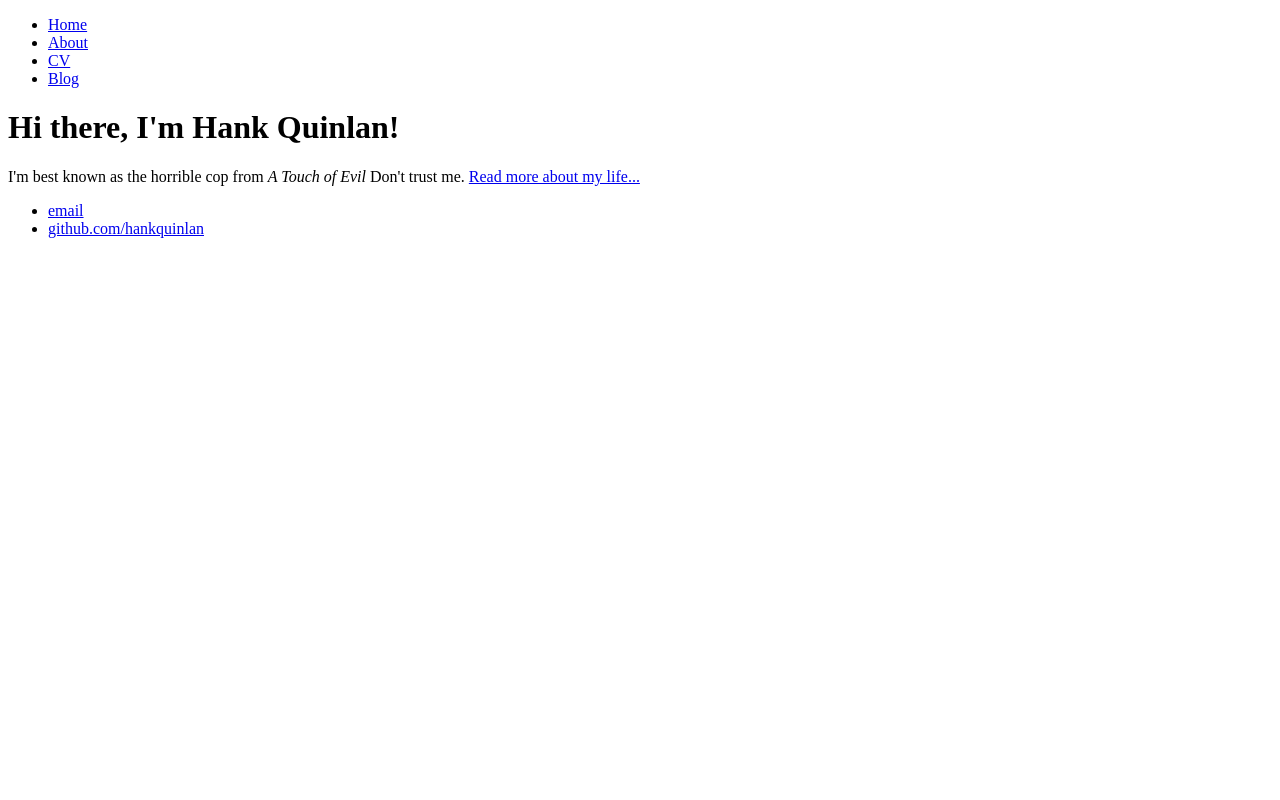
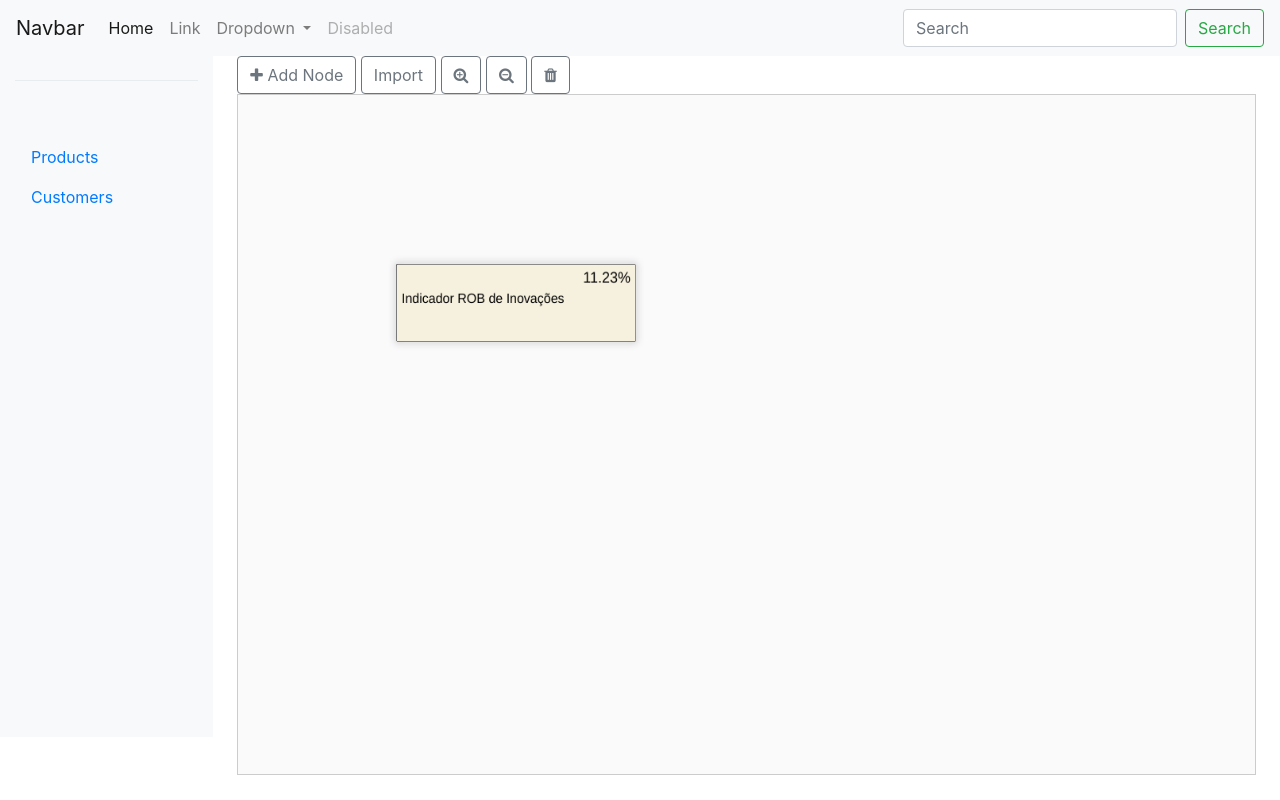
Before and after one commit to LeonardoGarcez/leonardogarcez.github.io, a plain HTML site: page index.html in a window 1280 px wide. Drawn offline with nearby package versions, Linux system fonts and the light colour scheme.

Commit message:
Update index.html

```diff
--- a/index.html
+++ b/index.html
@@ -1,28 +1,122 @@
-<!DOCTYPE html>
-<html>
+<!doctype html>
+<html lang="en">
 	<head>
-		<title>Hank Quinlan, Horrible Cop</title>
+	  <meta charset="utf-8">
+	  <title>Scene</title>
+      <link href="./css/styles.css" rel="stylesheet" type="text/css">
+      <link rel="stylesheet" href="https://cdnjs.cloudflare.com/ajax/libs/font-awesome/4.7.0/css/font-awesome.min.css"> <!-- https://www.w3schools.com/icons/fontawesome_icons_webapp.asp -->
+      <!-- Bootstrap CSS -->
+      <link rel="stylesheet" href="./css/bootstrap.min.css">
+      <script src="https://ajax.googleapis.com/ajax/libs/jquery/3.5.1/jquery.min.js"></script>
+      <!-- <script src="https://cdnjs.cloudflare.com/ajax/libs/popper.js/1.16.0/umd/popper.min.js"></script> -->
+      <!-- <script src="https://maxcdn.bootstrapcdn.com/bootstrap/4.5.2/js/bootstrap.min.js"></script> -->
+      <script src="./js/bootstrap.min.js"></script>
+
 	</head>
 	<body>
-		<nav>
-    		<ul>
-        		<li><a href="/">Home</a></li>
-	        	<li><a href="/about">About</a></li>
-        		<li><a href="/cv">CV</a></li>
-        		<li><a href="/blog">Blog</a></li>
-    		</ul>
-		</nav>
-		<div class="container">
-    		<div class="blurb">
-        		<h1>Hi there, I'm Hank Quinlan!</h1>
-				<p>I'm best known as the horrible cop from <em>A Touch of Evil</em> Don't trust me. <a href="/about">Read more about my life...</a></p>
-    		</div><!-- /.blurb -->
-		</div><!-- /.container -->
-		<footer>
-    		<ul>
-        		<li><a href="mailto:hankquinlanhub@gmail.com">email</a></li>
-        		<li><a href="https://github.com/hankquinlan">github.com/hankquinlan</a></li>
-			</ul>
-		</footer>
+        <!-- NAVBAR no topo do site-->
+        <nav class="navbar navbar-expand-lg navbar-light bg-light">
+            <a class="navbar-brand" href="#">Navbar</a>
+            <button class="navbar-toggler" type="button" data-toggle="collapse" data-target="#navbarSupportedContent" aria-controls="navbarSupportedContent" aria-expanded="false" aria-label="Toggle navigation">
+              <span class="navbar-toggler-icon"></span>
+            </button>
+
+            <div class="collapse navbar-collapse" id="navbarSupportedContent">
+              <ul class="navbar-nav mr-auto">
+                <li class="nav-item active">
+                  <a class="nav-link" href="#">Home <span class="sr-only">(current)</span></a>
+                </li>
+                <li class="nav-item">
+                  <a class="nav-link" href="#">Link</a>
+                </li>
+                <li class="nav-item dropdown">
+                  <a class="nav-link dropdown-toggle" href="#" id="navbarDropdown" role="button" data-toggle="dropdown" aria-haspopup="true" aria-expanded="false">
+                    Dropdown
+                  </a>
+                  <div class="dropdown-menu" aria-labelledby="navbarDropdown">
+                    <a class="dropdown-item" href="#">Action</a>
+                    <a class="dropdown-item" href="#">Another action</a>
+                    <div class="dropdown-divider"></div>
+                    <a class="dropdown-item" href="#">Something else here</a>
+                  </div>
+                </li>
+                <li class="nav-item">
+                  <a class="nav-link disabled" href="#">Disabled</a>
+                </li>
+              </ul>
+              <form class="form-inline my-2 my-lg-0">
+                <input class="form-control mr-sm-2" type="search" placeholder="Search" aria-label="Search">
+                <button class="btn btn-outline-success my-2 my-sm-0" type="submit">Search</button>
+              </form>
+            </div>
+        </nav>
+        <!-- sidebar -->
+        <div class="container-fluid">
+            <div class="row flex-xl-nowrap">
+                <nav id="sidebarMenu" class="col-md-2 d-none d-md-block bg-light sidebar">
+                    <div class="sidebar-sticky pt-3">
+                    <ul class="nav flex-column">
+                        <div class="dropdown-divider"></div>
+                        <li class="nav-item">
+                          <div id="nodeFields" class="collapse">
+                            Description:
+                            <input id="inputDescriptionField" class="form-control mr-sm-2" type="Description" aria-label="Description" onchange="textEditedDescriptionField()" >
+                            <br/>
+                            KPI Value:
+                            <input id="inputValueField" class="form-control mr-sm-2 text-right" type="number" aria-label="KPI Value" onchange="textEditedValueField()" >
+                            <br/>
+                            Scalar Value:
+                            <input id="inputFactorField" class="form-control mr-sm-2 text-right" type="number" aria-label="Factor" onchange="textEditedFactorField()" >
+                            <br/>
+                            Parent Relation:
+                            <select name="Operation" id="dropOperation" onchange="textEditedOperationSymbolField()">
+                              <option value="sum">&#10133;</option>
+                              <option value="division">&#10135;</option>
+                              <option value="multiplication">&#10006;</option>
+                            </select>
+                          </div>
+                        </li>
+                        <br/>
+                        <br/>
+                        <li class="nav-item">
+                        <a class="nav-link" href="#">
+                            <span data-feather="shopping-cart"></span>
+                            Products
+                        </a>
+                        </li>
+                        <li class="nav-item">
+                        <a class="nav-link" href="#">
+                            <span data-feather="users"></span>
+                            Customers
+                        </a>
+                        </li>
+                      </ul>
+                  </div>
+                </nav>
+
+                <main role="main" class="col-md-9 ml-sm-auto col-lg-10 px-4">
+                  <!-- Bloco da engine -->
+                    <button id="btn" type="button" class="btn btn-outline-secondary" onclick="AddChildToSelectedNode()">
+                      <i class="fa fa-plus"></i> Add Node
+                    </button>
+                    <button id="btnMove" type="button" class="btn btn-outline-secondary" onclick="carregaArvore()">Import</button>
+                    <button id="btnZoomIn" type="button" class="btn btn-outline-secondary" onclick="doZoom(this.id)">
+                      <i class="fa fa-search-plus"></i>
+                    </button>
+                    <button id="btnZoomOut" type="button" class="btn btn-outline-secondary" onclick="doZoom(this.id)">
+                      <i class="fa fa-search-minus"></i>
+                    </button>
+                    <button id="btnDelete" type="button" class="btn btn-outline-secondary" onclick="removeNode()">
+                      <i class="fa fa-trash"></i>
+                    </button>
+                    <canvas style="width: 100%; height:100%" id="scene" onwheel="onWheelRolled(event)"></canvas>
+              </main>
+            </div>
+        </div>
+
+		<script src="./js/models.js"></script>
+		<script src="./js/core.js"></script>
+        <script src="./js/manipulations.js"></script>
+
 	</body>
 </html>
```
